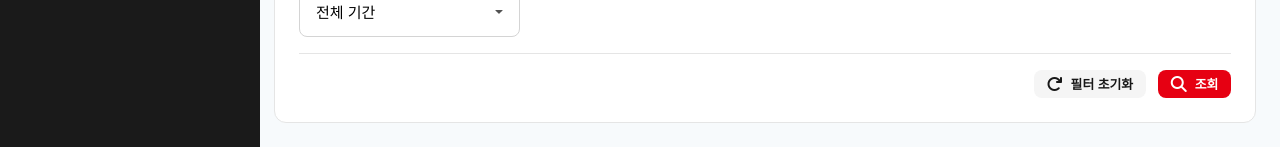
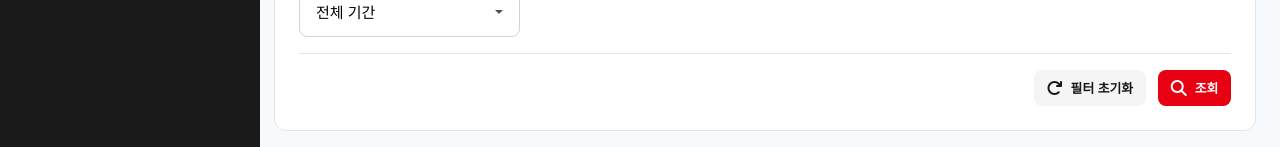
Before and after one commit to KTCS-MIXOLOGY/AI_MARKETING_MSG_FE, a React (Create React App) app: page /history in a window 1280 px wide. Shown: the part 591-738 px from the top of the page. Built offline with nearby package versions, Linux system fonts and the light colour scheme; sample sign-in values are in the browser's storage; a web font is replaced by a local one.

Commit message:
feat: 실행자 버튼 디자인 수정

```diff
--- a/src/pages/UserHistory.js
+++ b/src/pages/UserHistory.js
@@ -158,7 +158,7 @@ const ButtonGroup = styled.div`
 `;
 
 const Button = styled.button`
-  padding: 0.35rem 0.8rem;
+  padding: 0.6rem 0.8rem;
   border: none;
   border-radius: 8px;
   font-size: 0.8rem;
```
